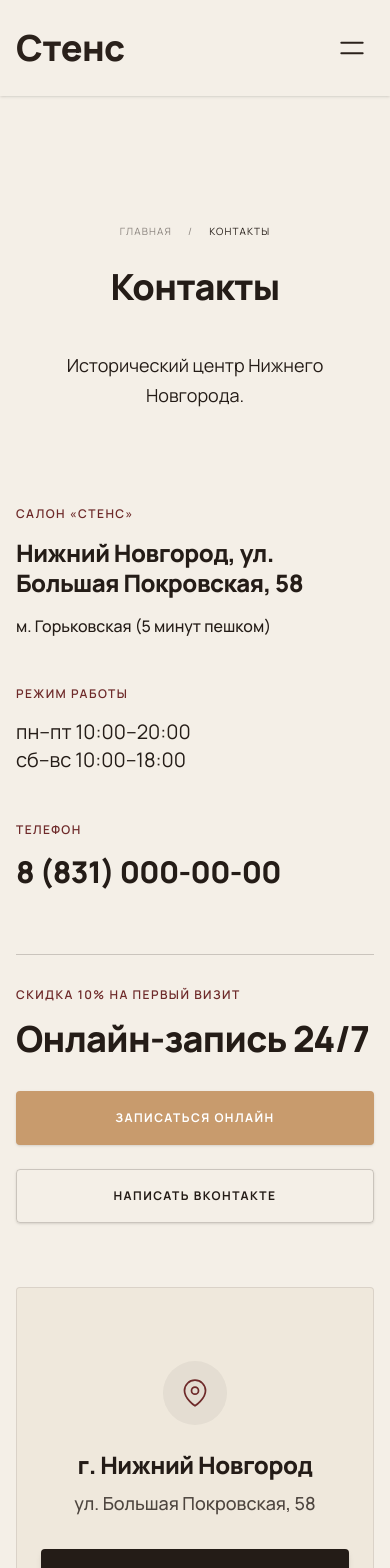
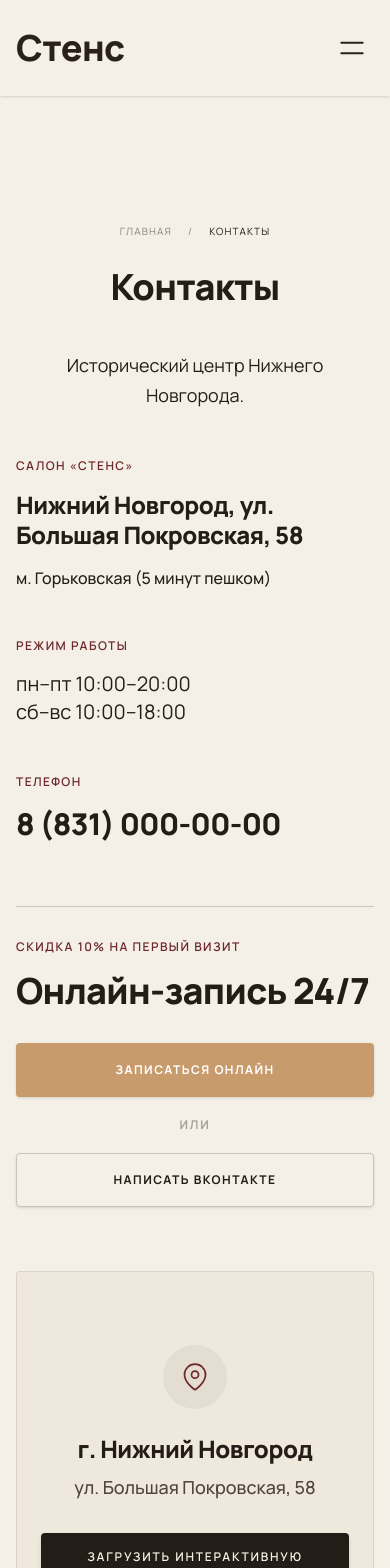
Before and after one commit to Kuala2/WebSite_Ref_Full, a Next.js app: page /kontakty in a window 390 px wide. Shown: the top 1568 px of the page. Built offline with nearby package versions, Linux system fonts and the light colour scheme; a web font is replaced by a local one.

Commit message:
style: reduce spacing and add separator between booking buttons on mobile

```diff
--- a/src/app/kontakty/page.tsx
+++ b/src/app/kontakty/page.tsx
@@ -28,7 +28,7 @@
   return (
     <div className="pb-32 bg-brand-cream">
       {/* Hero Header */}
-      <section className="pt-32 pb-24 text-center">
+      <section className="pt-32 pb-12 md:pb-24 text-center">
         <div className="max-w-7xl mx-auto px-4 sm:px-6 lg:px-8">
           <nav className="text-[10px] uppercase tracking-[0.12em] text-brand-dark/50 mb-8">
             <Link href="/" className="hover:text-brand-dark transition-colors">Главная</Link>
@@ -81,13 +81,18 @@
               <span className="text-xs font-semibold tracking-[0.12em] uppercase text-brand-accent mb-4 block">Скидка 10% на первый визит</span>
               <h3 className="font-serif-display text-4xl text-brand-dark mb-8">Онлайн-запись 24/7</h3>
 
-              <div className="flex flex-col gap-6 w-full max-w-sm">
+              <div className="flex flex-col gap-4 w-full max-w-sm text-center">
                 <Button href={SALON_INFO.bookingUrl} variant="primary">
                   Записаться онлайн
                 </Button>
-                <Button href={SALON_INFO.vkUrl} variant="outline">
-                  Написать ВКонтакте
-                </Button>
+                <span className="text-xs font-semibold tracking-[0.15em] uppercase text-brand-dark/40 py-1">
+                  или
+                </span>
+                {SALON_INFO.vkUrl && (
+                  <Button href={SALON_INFO.vkUrl} variant="outline">
+                    Написать ВКонтакте
+                  </Button>
+                )}
               </div>
             </div>
           </div>
```
